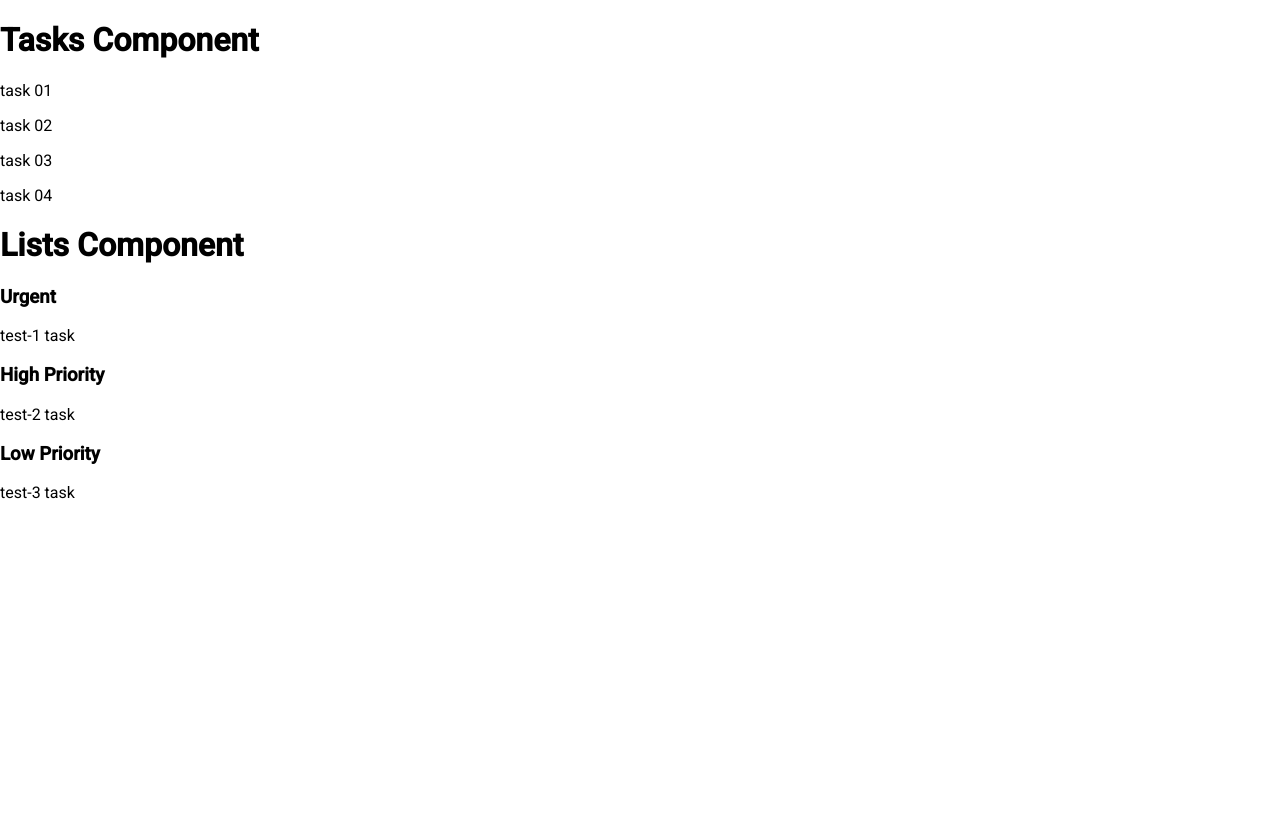
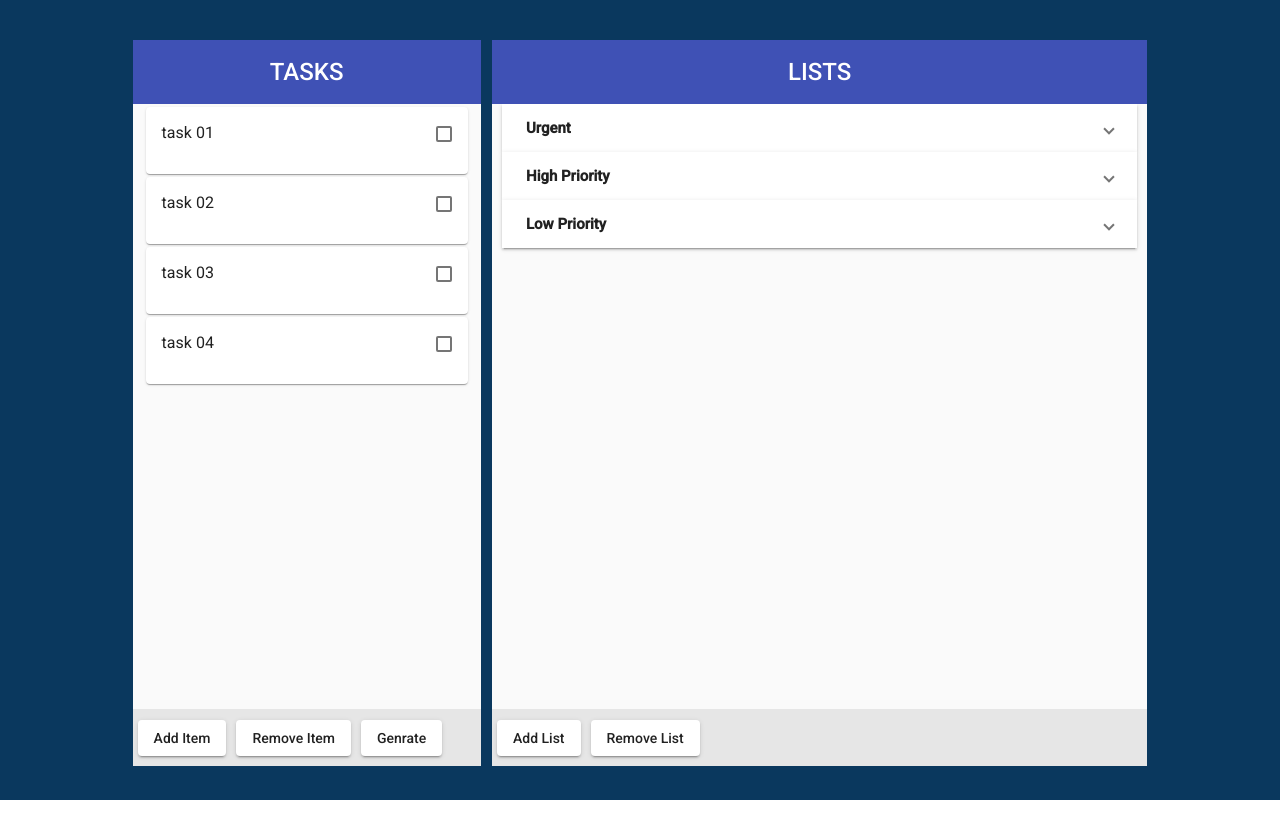
Before and after one commit to Idrees-Mo/taskManager-Angular, an Angular app: page / in a window 1280 px wide. After the commit the page ends 800 px from the top, so only its background shows below. Built offline with nearby package versions, Linux system fonts and the light colour scheme.

Commit message:
add layout & sytyles

```diff
--- a/src/app/app.component.css
+++ b/src/app/app.component.css
@@ -0,0 +1,31 @@
+.main {
+  display: flex;
+  justify-content: center;
+  width: 100%;
+  height: 100%;
+  background-color: #b9b9b9;
+  background-color: rgb(10, 56, 94);
+}
+
+.container {
+  display: flex;
+  justify-content: space-around;
+  width: 80%;
+  min-width: 650px;
+  max-width: 1300px;
+  margin: auto;
+  height: 90%;
+  max-height: 750px;
+}
+
+.tasks {
+  width: 34%;
+  min-width: 310px;
+  margin-right: 2px;
+  background-color: rgb(250, 250, 250);
+}
+
+.lists {
+  width: 64%;
+  background-color: rgb(250, 250, 250);
+}
--- a/src/app/app.component.html
+++ b/src/app/app.component.html
@@ -1 +1,6 @@
-<div cdkDropListGroup><app-tasks></app-tasks> <app-lists></app-lists></div>
+<div class="main" cdkDropListGroup>
+  <div class="container">
+    <app-tasks class="tasks"></app-tasks>
+    <app-lists class="lists"></app-lists>
+  </div>
+</div>
--- a/src/app/components/list-item/list-item.component.css
+++ b/src/app/components/list-item/list-item.component.css
@@ -0,0 +1,19 @@
+.main {
+  border: none;
+  border-radius: 0;
+}
+.title {
+  font-weight: bold;
+}
+.content {
+  display: flex;
+  flex-wrap: wrap;
+  min-height: 70px;
+  width: 100%;
+  margin: 0;
+  background-color: rgb(245, 245, 245);
+}
+.action {
+  font-size: 18px;
+  background-color: rgb(245, 245, 245);
+}
--- a/src/app/components/list-item/list-item.component.html
+++ b/src/app/components/list-item/list-item.component.html
@@ -1,10 +1,20 @@
-<div>
-  <h3>{{ list.title }}</h3>
+<mat-expansion-panel class="main">
+  <mat-expansion-panel-header>
+    <mat-panel-title class="title">{{ list.title }}</mat-panel-title>
+  </mat-expansion-panel-header>
   <div
+    class="content"
     cdkDropList
     [cdkDropListData]="list.tasks"
     (cdkDropListDropped)="onDrop($event)"
   >
-    <div *ngFor="let task of list.tasks" cdkDrag>{{ task.title }}</div>
+    <app-task-item
+      *ngFor="let task of list.tasks"
+      [task]="task"
+      cdkDrag
+    ></app-task-item>
   </div>
-</div>
+  <mat-action-row class="action">
+    <mat-checkbox color="primary">Select List</mat-checkbox>
+  </mat-action-row>
+</mat-expansion-panel>
--- a/src/app/components/lists/lists.component.css
+++ b/src/app/components/lists/lists.component.css
@@ -0,0 +1,26 @@
+.title {
+  margin: 0 auto;
+  font-size: 24px;
+  text-transform: uppercase;
+}
+
+.lists-container {
+  padding: 0 10px;
+  min-height: 84%;
+  max-height: 84%;
+  overflow: auto;
+}
+
+.buttons-row {
+  display: flex;
+  justify-content: flex-start;
+  flex-wrap: wrap;
+  height: 8%;
+  align-items: center;
+  background-color: rgb(230, 230, 230);
+
+  margin-bottom: 0;
+}
+.btn {
+  margin: 0 5px;
+}
--- a/src/app/components/lists/lists.component.html
+++ b/src/app/components/lists/lists.component.html
@@ -1,2 +1,10 @@
-<h1>Lists Component</h1>
-<app-list-item *ngFor="let list of lists" [list]="list"></app-list-item>
+<mat-toolbar color="primary">
+  <span class="title">Lists</span>
+</mat-toolbar>
+<div class="lists-container">
+  <app-list-item *ngFor="let list of lists" [list]="list"></app-list-item>
+</div>
+<div class="buttons-row">
+  <button mat-raised-button class="btn">Add List</button>
+  <button mat-raised-button class="btn">Remove List</button>
+</div>
--- a/src/app/components/task-item/task-item.component.css
+++ b/src/app/components/task-item/task-item.component.css
@@ -0,0 +1,7 @@
+.item {
+  display: flex;
+  justify-content: space-between;
+  margin: 3px;
+  min-width: 250px;
+  cursor: pointer;
+}
--- a/src/app/components/task-item/task-item.component.html
+++ b/src/app/components/task-item/task-item.component.html
@@ -1 +1,4 @@
-<p>{{ task.title }}</p>
+<mat-card class="item">
+  <p>{{ task.title }}</p>
+  <mat-checkbox color="primary"></mat-checkbox>
+</mat-card>
--- a/src/app/components/tasks/tasks.component.css
+++ b/src/app/components/tasks/tasks.component.css
@@ -0,0 +1,26 @@
+.title {
+  margin: 0 auto;
+  font-size: 24px;
+  text-transform: uppercase;
+}
+
+.tasks-container {
+  padding: 0 10px;
+  min-height: 84%;
+  max-height: 84%;
+  overflow: auto;
+}
+
+.buttons-row {
+  display: flex;
+  justify-content: flex-start;
+  flex-wrap: wrap;
+  height: 8%;
+  align-items: center;
+  background-color: rgb(230, 230, 230);
+
+  margin-bottom: 0;
+}
+.btn {
+  margin: 0 5px;
+}
--- a/src/app/components/tasks/tasks.component.html
+++ b/src/app/components/tasks/tasks.component.html
@@ -1,5 +1,8 @@
-<h1>Tasks Component</h1>
+<mat-toolbar color="primary">
+  <span class="title">TASKS</span>
+</mat-toolbar>
 <div
+  class="tasks-container"
   cdkDropList
   [cdkDropListData]="tasks"
   (cdkDropListDropped)="onDrop($event)"
@@ -10,3 +13,8 @@
     cdkDrag
   ></app-task-item>
 </div>
+<div class="buttons-row">
+  <button mat-raised-button class="btn">Add Item</button>
+  <button mat-raised-button class="btn">Remove Item</button>
+  <button mat-raised-button class="btn">Genrate</button>
+</div>
--- a/src/app/modules/material/material.module.ts
+++ b/src/app/modules/material/material.module.ts
@@ -1,8 +1,20 @@
 import { NgModule } from '@angular/core';
+import { DragDropModule } from '@angular/cdk/drag-drop';
 import { MatToolbarModule } from '@angular/material/toolbar';
-import { DragDropModule } from '@angular/cdk/drag-drop';
+import { MatButtonModule } from '@angular/material/button';
+import { MatCardModule } from '@angular/material/card';
+import { MatExpansionModule } from '@angular/material/expansion';
+import { MatCheckboxModule } from '@angular/material/checkbox';
 
-const MaterialComponents = [MatToolbarModule, DragDropModule];
+const MaterialComponents = [
+  MatToolbarModule,
+  DragDropModule,
+  MatButtonModule,
+  MatCardModule,
+  MatExpansionModule,
+  MatCheckboxModule,
+  DragDropModule,
+];
 
 @NgModule({
   imports: [MaterialComponents],
```
